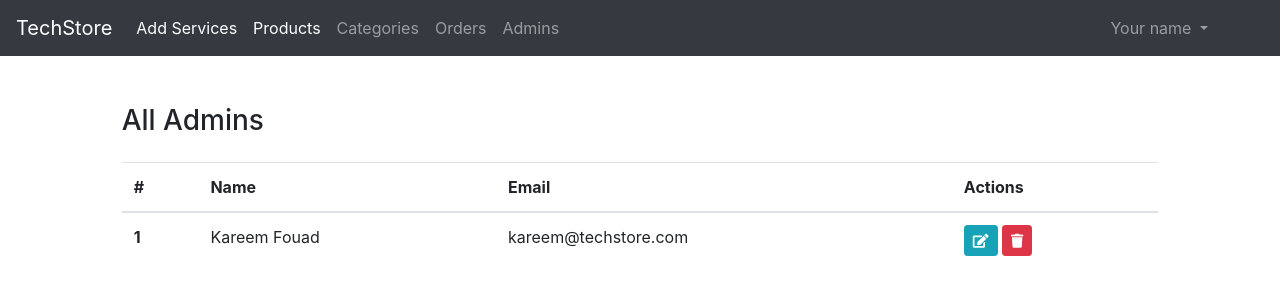
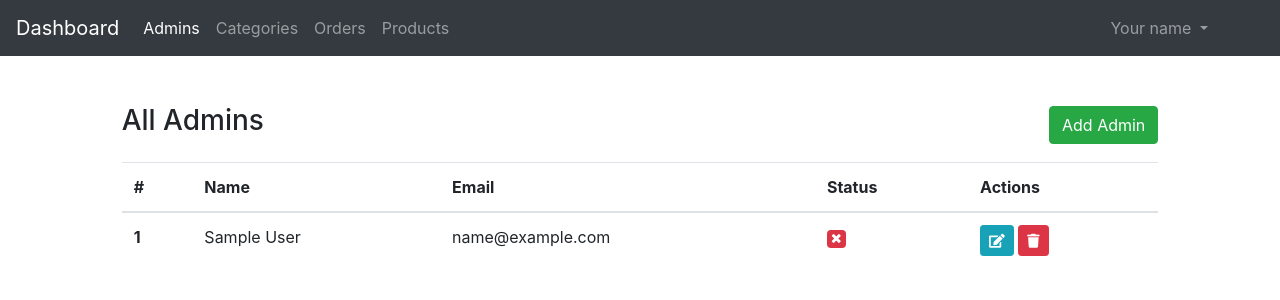
Before and after one commit to EnasMahariq/Company, a PHP site: page /admins.php in a window 1280 px wide. Shown: the top 300 px of the page. Run offline with PHP 8.4, Linux system fonts and the light colour scheme; tables that the repository leaves empty or names only in its code hold one stand-in row (values such as "Sample post").

Commit message:
show admins

```diff
--- a/admin/admins.php
+++ b/admin/admins.php
@@ -1,7 +1,17 @@
 <?php
 require("inc/header.php");
 ?>
+<?php
+require("handle/connection.php");
+$query="SELECT * FROM admins";
+$result=mysqli_query($conn,$query);
+if(mysqli_num_rows($result)>0){
+    $admins=mysqli_fetch_all($result,MYSQLI_ASSOC);
+}else{
+    $msg="no data found";
+}
 
+?>
     <div class="container-fluid py-5">
         <div class="row">
 
@@ -9,6 +19,8 @@ require("inc/header.php");
 
                 <div class="d-flex justify-content-between align-items-center mb-3">
                     <h3>All Admins</h3>
+
+                    <a href="#" class="btn btn-success">Add Admin</a>
                 </div>
 
                 <table class="table table-hover">
@@ -17,14 +29,27 @@ require("inc/header.php");
                         <th scope="col">#</th>
                         <th scope="col">Name</th>
                         <th scope="col">Email</th>
+                        <th scope="col">Status</th>
                         <th scope="col">Actions</th>
+
                       </tr>
                     </thead>
                     <tbody>
+                 <?php  if(!empty($admins)){?>
+                  <?php  foreach($admins as $index=>$admin){?>
                       <tr>
-                        <th scope="row">1</th>
-                        <td>Kareem Fouad</td>
-                        <td>kareem@techstore.com</td>
+                        <th scope="row"><?=$index+1?></th>
+                        <td><?= $admin['name']?></td>
+                        <td><?= $admin['email']?></td>
+                        <td><?php
+                        if($admin['status']==1){?>
+                        <span class="badge badge-success">  <i class="fas fa-check"></i></span>
+                       <?php }else{?>
+                        <span class="badge badge-danger"><i class="fas fa-times"></i></span>
+
+                       <?php }
+                        ?>
+                        </td>
                         <td>
                             <a class="btn btn-sm btn-info" href="#">
                                 <i class="fas fa-edit"></i>
@@ -34,6 +59,11 @@ require("inc/header.php");
                             </a>
                         </td>
                       </tr>
+               <?php     }?>
+                 <?php  }else{
+                  echo $msg;
+                  }?>
+
                     </tbody>
                 </table>
             </div>
--- /dev/null
+++ b/admin/handle/connection.php
@@ -0,0 +1,4 @@
+<?php
+$conn=mysqli_connect('localhost','root','','company');
+
+?>
--- a/admin/inc/header.php
+++ b/admin/inc/header.php
@@ -3,7 +3,7 @@
 <head>
     <meta charset="UTF-8">
     <meta name="viewport" content="width=device-width, initial-scale=1.0">
-    <title>Techstore | Dashboard</title>
+    <title>Company | Dashboard</title>
 
     <link rel="stylesheet" href="assets/css/bootstrap.min.css">
     <link rel="stylesheet" href="assets/plugins/fontawesome-free-5.0.1/css/fontawesome-all.css">
@@ -11,19 +11,17 @@
 <body>
 
     <nav class="navbar navbar-expand-lg navbar-dark bg-dark">
-        <a class="navbar-brand" href="#">TechStore</a>
+        <a class="navbar-brand" href="index.php">Dashboard</a>
         <button class="navbar-toggler" type="button" data-toggle="collapse" data-target="#navbarNavAltMarkup" aria-controls="navbarNavAltMarkup" aria-expanded="false" aria-label="Toggle navigation">
             <span class="navbar-toggler-icon"></span>
         </button>
         <div class="collapse navbar-collapse" id="navbarNavAltMarkup">
             <ul class="navbar-nav mr-auto mt-2 mt-lg-0">
-                <li class="nav-item active">
-                    <a class="nav-link" href="add-services.php">Add Services</a>
-                  </li>
+
 
                 <li class="nav-item active">
 
-                  <a class="nav-link" href="#">Products</a>
+                  <a class="nav-link" href="admins.php">Admins</a>
                 </li>
                 <li class="nav-item">
                   <a class="nav-link" href="#">Categories</a>
@@ -32,7 +30,7 @@
                   <a class="nav-link" href="#">Orders</a>
                 </li>
                 <li class="nav-item">
-                  <a class="nav-link" href="#">Admins</a>
+                  <a class="nav-link" href="#">Products</a>
                 </li>
             </ul>
             <ul class="navbar-nav ml-auto mr-5">
```
Also changed, not shown: admin/index.php (+11 -3 lines).
